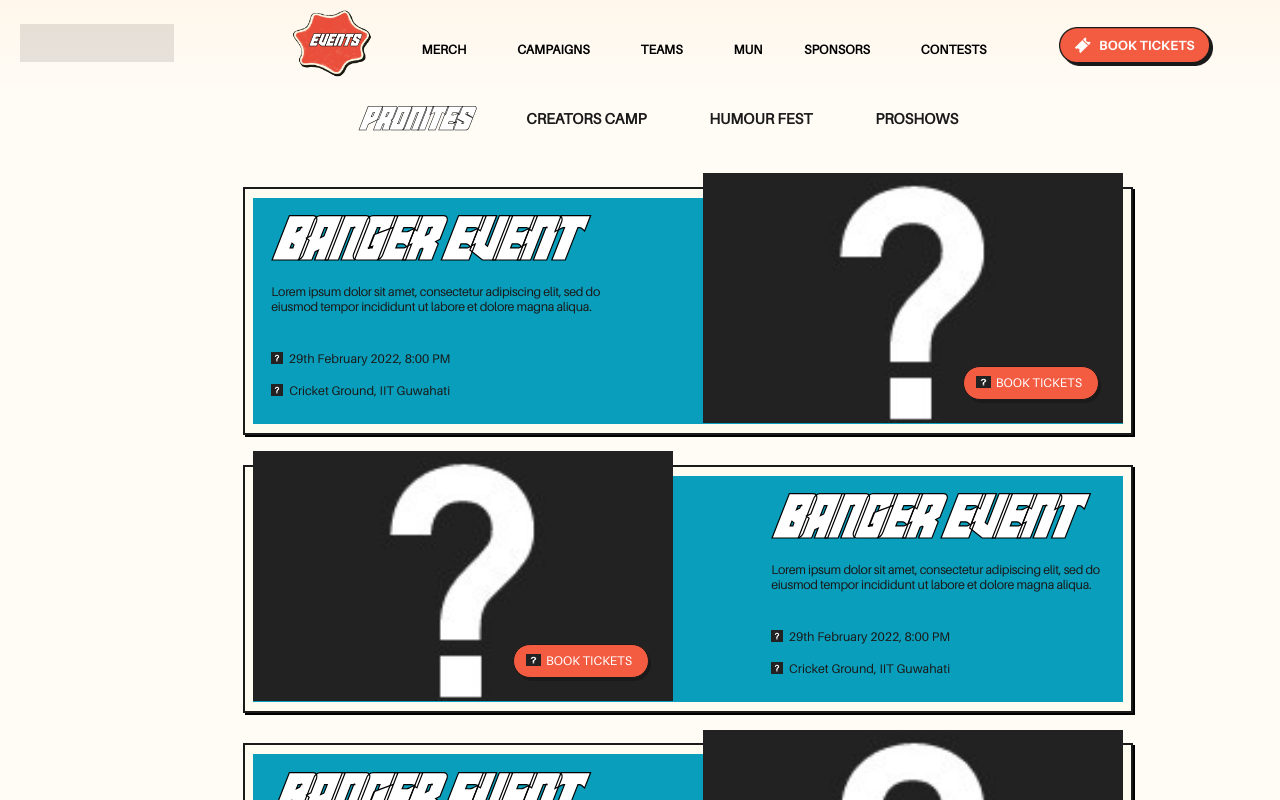
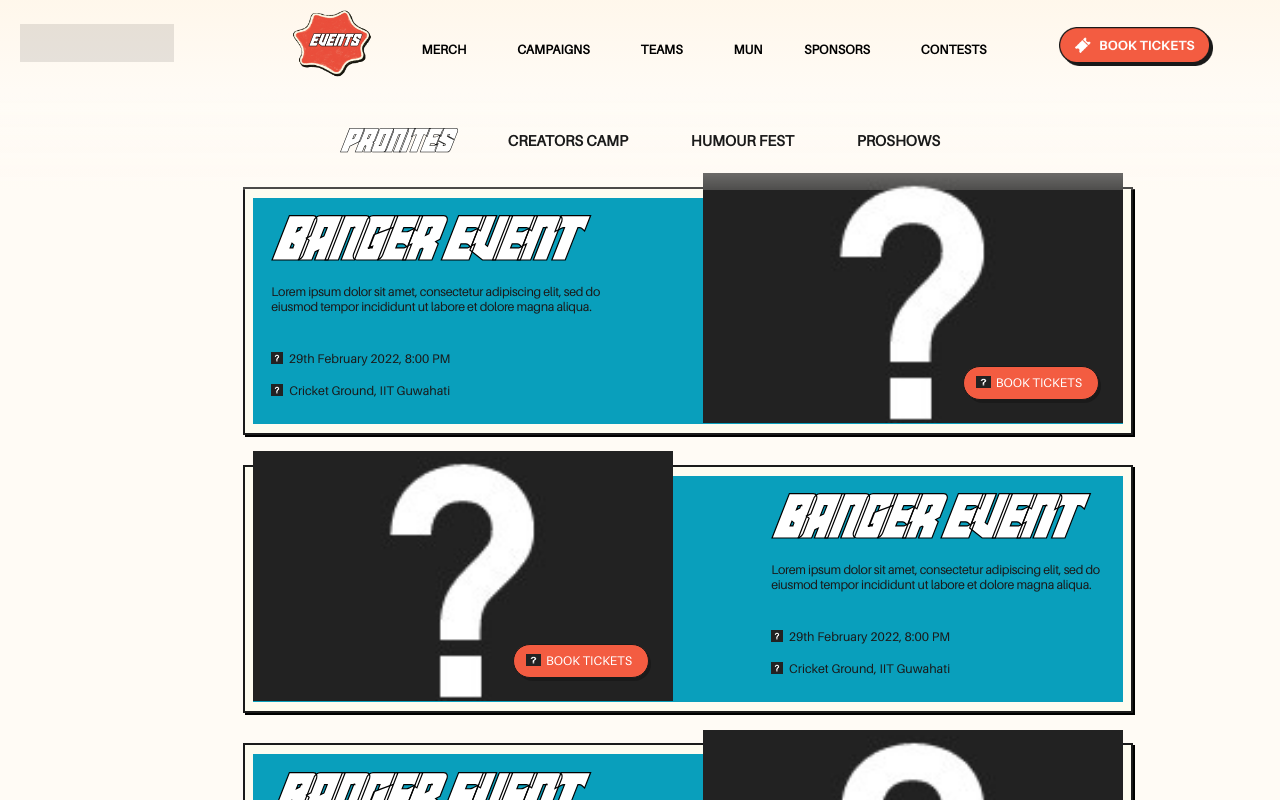
Before and after one commit to sidling1/Navbar-team, a React (Create React App) app: page /Events/pt in a window 1280 px wide. Shown: the top 800 px of the page. Built offline with nearby package versions, Linux system fonts and the light colour scheme; a web font is replaced by a local one.

Commit message:
Events scroll

```diff
--- a/src/Components/Events/Events.css
+++ b/src/Components/Events/Events.css
@@ -273,12 +273,23 @@ html {
 	line-height: 12.008374214172363px;
 }
 
+.upnav {
+	display: flex;
+	align-content: center;
+	justify-content: space-around;
+	position: sticky;
+	top: 0;
+	background-color: #FFFBF5;
+	background: linear-gradient(0deg, rgba(243, 92, 65, 0.00) -25%, #FFFBF5 100.0%);
+	width: 100%;
+	height: 10rem;
+}
+
 .sidebar11 {
 	display: flex;
-	position: absolute;
 	left: 28%;
 	width: 60rem;
-	height: 6rem;
+	height: 10rem;
 	justify-content: space-between;
 
 }
@@ -296,7 +307,7 @@ html {
 	font-family: 'Aileron',sans-serif;
 	font-size: 1.5rem;
 	font-weight: 600;
-	line-height: 5.678048515319824rem;
+	line-height: 10rem;
 }
 
 .sidebar11 .pt {
@@ -310,7 +321,7 @@ html {
 	font-size: 3.2rem;
 	letter-spacing: -0.1rem;
 	font-weight: 900;
-	line-height: 5.678048515319824rem;
+	line-height: 10rem;
 }
 
 .Frame14859_Frame14859 .CreatorsCamp1 {
@@ -322,7 +333,7 @@ html {
 	font-family: 'Aileron',sans-serif;
 	font-size: 1.5rem;
 	font-weight: 600;
-	line-height: 5.678048515319824rem;
+	line-height: 10rem;
 }
 
 .Frame14859_Frame14859 .active .CreatorsCamp1  {
@@ -341,7 +352,7 @@ html {
 	font-size: 3.2rem;
 	letter-spacing: -0.1rem;
 	font-weight: 900;
-	line-height: 5.678048515319824rem;
+	line-height: 10rem;
 }
 .Frame14859_Frame14859 .HumourFest1 {
 	/* position: absolute;
@@ -352,7 +363,7 @@ html {
 	font-family: 'Aileron',sans-serif;
 	font-size: 1.5rem;
 	font-weight: 600;
-	line-height: 5.678048515319824rem;
+	line-height: 10rem;
 }
 
 .Frame14859_Frame14859 .active .HumourFest1 {
@@ -372,7 +383,7 @@ html {
 	font-size: 3.2rem;
 	letter-spacing: -0.1rem;
 	font-weight: 900;
-	line-height: 5.678048515319824rem;
+	line-height: 10rem;
 }
 
 .Frame14859_Frame14859 .PROSHOWS1 {
@@ -384,7 +395,7 @@ html {
 	font-family: 'Aileron',sans-serif;
 	font-size: 1.5rem;
 	font-weight: 600;
-	line-height: 5.678048515319824rem;
+	line-height: 10rem;
 }
 
 .Frame14859_Frame14859 .active .PROSHOWS1 {
@@ -404,5 +415,5 @@ html {
 	font-size: 3.2rem;
 	letter-spacing: -0.1rem;
 	font-weight: 900;
-	line-height: 5.678048515319824rem;
+	line-height: 10rem;
 }
--- a/src/Components/Events/Eventscc.js
+++ b/src/Components/Events/Eventscc.js
@@ -122,11 +122,13 @@ function Events() {
                   </div>
                 </div>
               </div>
-              <div className='sidebar11'>
-              <NavLink to="/Events/pt"><div className="pronites1">PRONITES</div></NavLink>
-              <NavLink to="/Events/pt/cc"><div className='CreatorsCamp1'>CREATORS CAMP</div></NavLink>
-              <NavLink to="/Events/pt/hf"><div className='HumourFest1'>HUMOUR FEST</div></NavLink>
-              <NavLink to="/Events/pt/ps"><div className='PROSHOWS1'>PROSHOWS</div></NavLink>
+              <div className='upnav'>
+                <div className='sidebar11'>
+                <NavLink to="/Events/pt"><div className="pronites1">PRONITES</div></NavLink>
+                <NavLink to="/Events/pt/cc"><div className='CreatorsCamp1'>CREATORS CAMP</div></NavLink>
+                <NavLink to="/Events/pt/hf"><div className='HumourFest1'>HUMOUR FEST</div></NavLink>
+                <NavLink to="/Events/pt/ps"><div className='PROSHOWS1'>PROSHOWS</div></NavLink>
+                </div>
               </div>
           </div>
         <Footer />
--- a/src/Components/Events/Eventshf.js
+++ b/src/Components/Events/Eventshf.js
@@ -122,11 +122,13 @@ function Events() {
                   </div>
                 </div>
               </div>
-              <div className='sidebar11'>
-              <NavLink to="/Events/pt"><div className="pronites1">PRONITES</div></NavLink>
-              <NavLink to="/Events/pt/cc"><div className='CreatorsCamp1'>CREATORS CAMP</div></NavLink>
-              <NavLink to="/Events/pt/hf"><div className='HumourFest1'>HUMOUR FEST</div></NavLink>
-              <NavLink to="/Events/pt/ps"><div className='PROSHOWS1'>PROSHOWS</div></NavLink>
+              <div className='upnav'>
+                <div className='sidebar11'>
+                <NavLink to="/Events/pt"><div className="pronites1">PRONITES</div></NavLink>
+                <NavLink to="/Events/pt/cc"><div className='CreatorsCamp1'>CREATORS CAMP</div></NavLink>
+                <NavLink to="/Events/pt/hf"><div className='HumourFest1'>HUMOUR FEST</div></NavLink>
+                <NavLink to="/Events/pt/ps"><div className='PROSHOWS1'>PROSHOWS</div></NavLink>
+                </div>
               </div>
           </div>
         <Footer />
--- a/src/Components/Events/Eventsps.js
+++ b/src/Components/Events/Eventsps.js
@@ -122,11 +122,13 @@ function Events() {
                   </div>
                 </div>
               </div>
-              <div className='sidebar11'>
-              <NavLink to="/Events/pt"><div className="pronites1">PRONITES</div></NavLink>
-              <NavLink to="/Events/pt/cc"><div className='CreatorsCamp1'>CREATORS CAMP</div></NavLink>
-              <NavLink to="/Events/pt/hf"><div className='HumourFest1'>HUMOUR FEST</div></NavLink>
-              <NavLink to="/Events/pt/ps"><div className='PROSHOWS1'>PROSHOWS</div></NavLink>
+              <div className='upnav'>
+                <div className='sidebar11'>
+                <NavLink to="/Events/pt"><div className="pronites1">PRONITES</div></NavLink>
+                <NavLink to="/Events/pt/cc"><div className='CreatorsCamp1'>CREATORS CAMP</div></NavLink>
+                <NavLink to="/Events/pt/hf"><div className='HumourFest1'>HUMOUR FEST</div></NavLink>
+                <NavLink to="/Events/pt/ps"><div className='PROSHOWS1'>PROSHOWS</div></NavLink>
+                </div>
               </div>
           </div>
         <Footer />
--- a/src/Components/Events/Eventspt.js
+++ b/src/Components/Events/Eventspt.js
@@ -127,11 +127,13 @@ function Events() {
                   </div>
                 </div>
               </div>
-              <div className='sidebar11'>
-              <NavLink to="/Events/pt"><div className={splitLocation[2] === "pt" ? "pt" : "pronites1"}>PRONITES</div></NavLink>
-              <NavLink to="/Events/pt/cc"><div className='CreatorsCamp1'>CREATORS CAMP</div></NavLink>
-              <NavLink to="/Events/pt/hf"><div className='HumourFest1'>HUMOUR FEST</div></NavLink>
-              <NavLink to="/Events/pt/ps"><div className='PROSHOWS1'>PROSHOWS</div></NavLink>
+              <div className='upnav'>
+                <div className='sidebar11'>
+                <NavLink to="/Events/pt"><div className={splitLocation[2] === "pt" ? "pt" : "pronites1"}>PRONITES</div></NavLink>
+                <NavLink to="/Events/pt/cc"><div className='CreatorsCamp1'>CREATORS CAMP</div></NavLink>
+                <NavLink to="/Events/pt/hf"><div className='HumourFest1'>HUMOUR FEST</div></NavLink>
+                <NavLink to="/Events/pt/ps"><div className='PROSHOWS1'>PROSHOWS</div></NavLink>
+                </div>
               </div>
           </div>
         <Footer />
```
